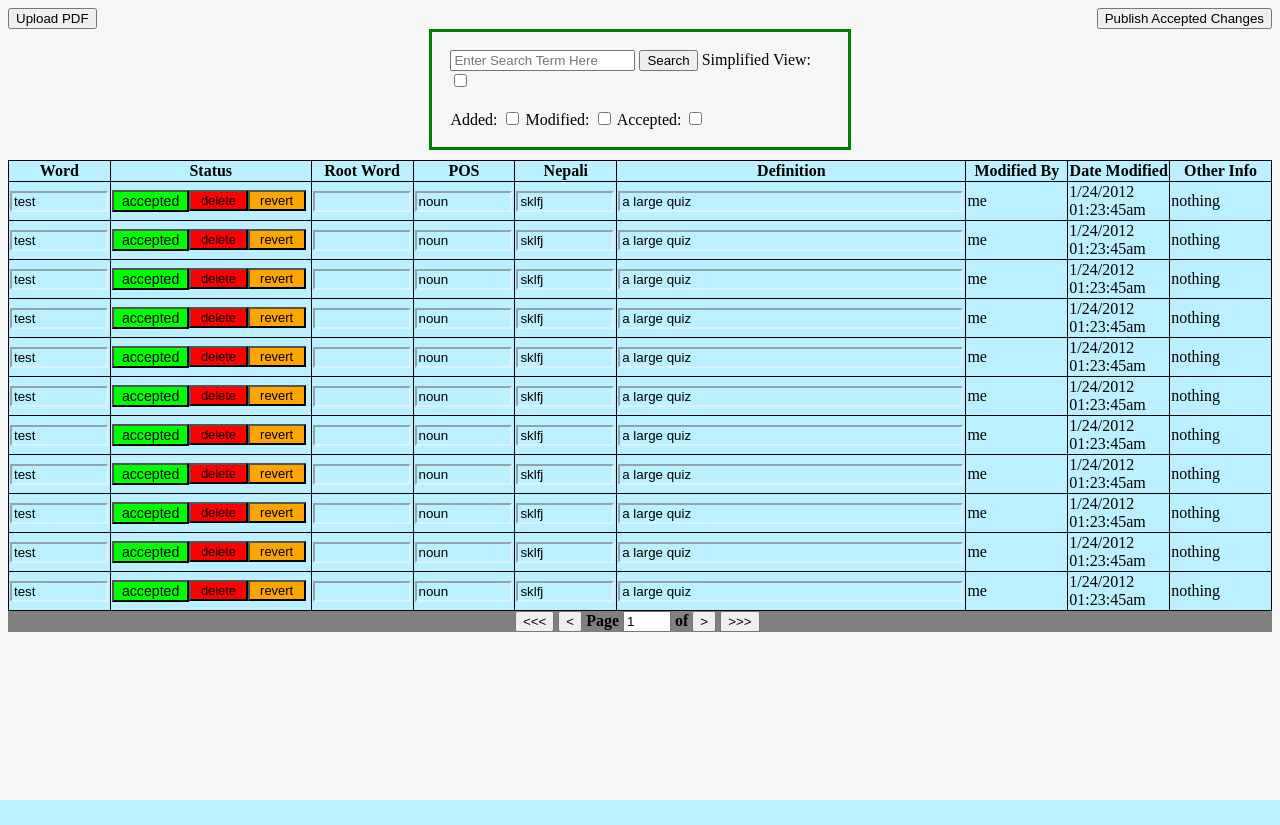
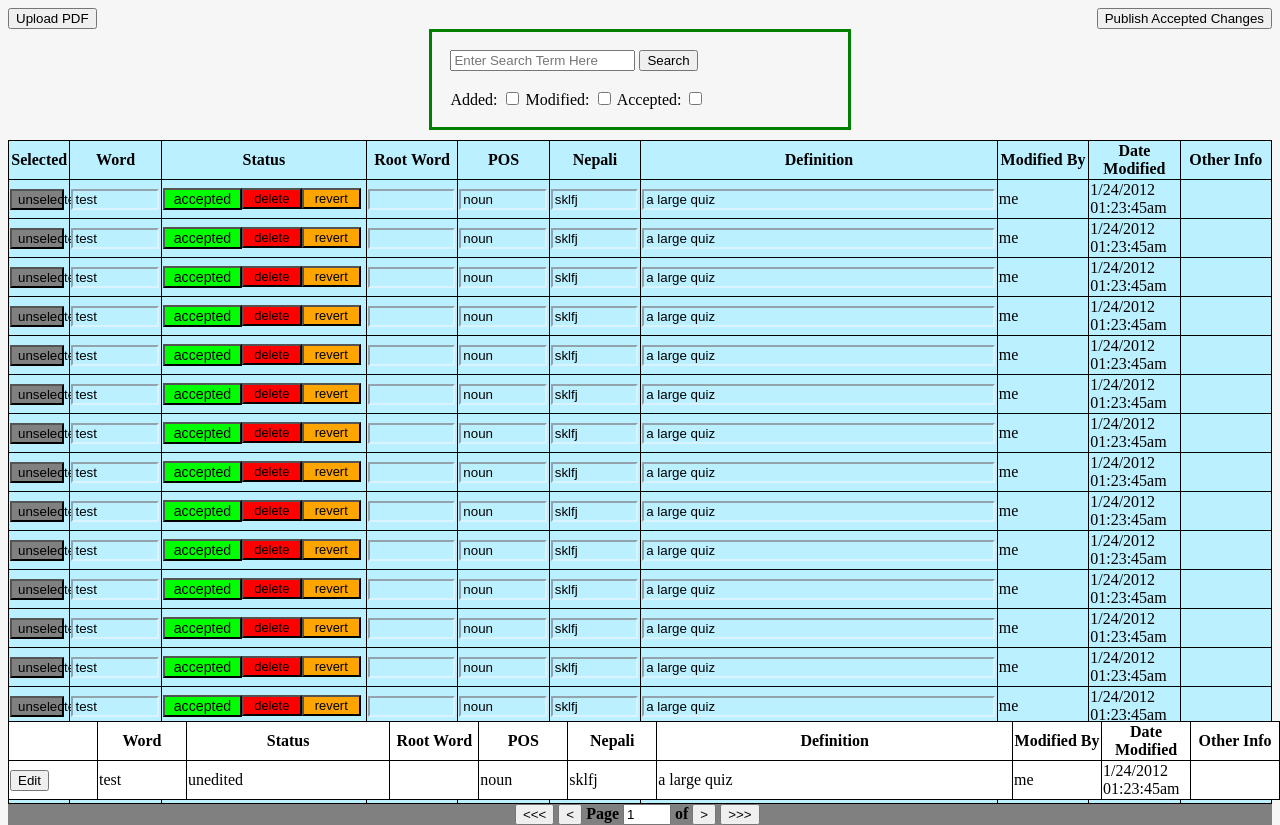
Before and after one commit to nsinghal7/LoomaDictionary2016, a PHP site: page /editor.html in a window 1280 px wide. Before the commit the page ends 800 px from the top, so only its background shows below. Run offline with PHP 8.4, Linux system fonts and the light colour scheme.

Commit message:
Remake editor page
re-redoes editor page to have staging data with multiple pages and
words on top and official definitions for selected words on the bottom.
still uses test cases in backend.php

```diff
--- a/LoomaDictionary2016/backend.php
+++ b/LoomaDictionary2016/backend.php
@@ -48,43 +48,14 @@
 		return true;
 	}
 
-	/**
-	 * Reads all definitions that match the inputted search arguments and returns them
-	 * @param array $args The search arguments
-	 * @param connection $officialConnection The connection to the official database
-	 * @param connection $stagingConnection The connection to the staging database
-	 * @return array An array in the following format:
-	 * {format: 'simple', page: the page of the search (integer),
-	 * 		maxPage: the maximum page available with the same search (integer),
-	 * 		words: array of staging-style word objects
-	 * }
-	 */
-	function readSimplified($args, $officialConnection, $stagingConnection) {
+	function readStaging($args, $stagingConnection) {
 		global $testword;
-		$ans = array('format' => 'simple', 'page' => 1, 'maxPage' => 1, 'words' =>
-				array($testword));
-		return $ans;
+		return array("page" => 1, "maxPage" => 1, "words" => array($testword, $testword, $testword, $testword, $testword, $testword, $testword, $testword, $testword, $testword, $testword, $testword, $testword, $testword, $testword, $testword));
 	}
 
-	/**
-	 * Reads all definitions that match the inputted search arguments and returns them along
-	 * with all other definitions for those words
-	 * @param array $args The search arguments
-	 * @param connection $officialConnection The connection to the official database
-	 * @param connection $stagingConnection The connection to the staging database
-	 * @return array An array in the following format:
-	 * {format: 'simple', page: the page of the search (integer),
-	 * 		maxPage: the maximum page available with the same search (integer),
-	 * 		words: array of staging-style word objects
-	 * }
-	 */
-	function readAdvanced($args, $officialConnection, $stagingConnection) {
+	function readOfficial($args, $officialConnection) {
 		global $testword;
-
-		$ans = array('format' => 'advanced', 'page' => 1, 'maxPage' => 1, 'words' =>
-				array($testword, $testword, $testword, $testword, $testword, $testword,
-						$testword, $testword, $testword, $testword, $testword));
-		return $ans;
+		return array($testword);
 	}
 
 	/**
@@ -140,6 +111,10 @@
 		return $testword;
 	}
 
+	function moveToStaging($moveId, $officialConnection, $stagingConnection, $user) {
+		return true;
+	}
+
 	$officialConnection;
 	$stagingConnection;
 
@@ -172,12 +147,10 @@
 									'value' => "added words, skipped $skipped words");
 		} elseif ($_SERVER['REQUEST_METHOD'] == 'GET' and isset($_REQUEST['searchArgs'])) {
 			// searches for the definitions specified by the 'searchArgs' and returns results
-			if ($_REQUEST['simplified'] == "true") {
-				$response['data'] = readSimplified($_REQUEST['searchArgs'],
-												$officialConnection, $stagingConnection);
+			if ($_REQUEST['staging'] == "true") {
+				$response['data'] = readStaging($_REQUEST['searchArgs'], $stagingConnection);
 			} else {
-				$response['data'] = readAdvanced($_REQUEST['searchArgs'],
-												$officialConnection, $stagingConnection);
+				$response['data'] = readOfficial($_REQUEST['searchArgs'], $officialConnection);
 			}
 		} elseif ($_SERVER['REQUEST_METHOD'] == 'GET' and isset($_REQUEST['publish'])) {
 			// publishes accepted changes to the official database
@@ -201,6 +174,14 @@
 				$response['status'] = array('type' => 'error',
 												'value' => 'modification failed');
 			}
+		} elseif($_SERVER['REQUEST_METHOD'] == 'GET' and isset($_REQUEST['moveId'])) {
+			$success = moveToStaging($_REQUEST['moveId'], $officialConnection,
+									$stagingConnection, $_REQUEST['loginInfo']['user']);
+			if($success) {
+				$response['status'] = array('type' => 'success');
+			} else {
+				$response['status'] = array('type' => 'error', 'value' => 'moving failed');
+			}
 		} else {
 			// the arguments didn't match any acceptable requests
 			$response['status'] = array('type' => 'error', 'value' => 'invalid request',
@@ -215,6 +196,7 @@
 
 	//return json encoded response
 	$encoded = json_encode($response);
+	error_log("$encoded");
 	header('Content-type: application/json');
 	exit($encoded);
 
--- a/LoomaDictionary2016/css/editor.css
+++ b/LoomaDictionary2016/css/editor.css
@@ -1,7 +1,11 @@
 @CHARSET "UTF-8";
-
+html {
+	height: 100%;
+}
 body {
 	background-color: #f6f6f6;
+	min-height: 100%;
+	max-height: 100%;
 }
 
 .popupDiv {
@@ -60,6 +64,10 @@ body {
 	background-color: #baf0ff;
 }
 
+#resultsArea {
+	overflow: auto;
+}
+
 #pageSwitcherSuper {
 	left: 0%;
 	width: 100%;
@@ -85,7 +93,6 @@ body {
 	opacity: 0.4;
 }
 
-
 table, th, td {
     border: 1px solid black;
     border-collapse: collapse;
@@ -100,7 +107,7 @@ td {
 	table-layout: fixed;
 }
 
-#resultsTable  tr  td  p {
+table  tr  td  p {
 	word-wrap: break-word;
 	margin-top: 0px;
 	margin-bottom: 0px;
@@ -117,8 +124,8 @@ td {
 	color: red;
 }
 
-.wordCol, .rootCol, .posCol, .nepCol, .modCol, .dateCol, .otherCol {
-	width: 8%;
+.wordCol, .rootCol, .posCol, .nepCol, .modCol, .dateCol, .otherCol, .selectedCol, .editCol {
+	width: 7%;
 }
 
 .defCol {
@@ -154,3 +161,27 @@ td {
 	word-wrap: normal;
 	width: 30%;
 }
+
+.selectedCol button {
+	height: 100%;
+	width: 100%;
+}
+.selectedWord {
+	background-color: #1ace01;
+}
+
+.unselectedWord::before {
+	content: "un";
+}
+
+.unselectedWord {
+	background-color: gray;
+}
+
+
+#officialViewer {
+	position: fixed;
+	bottom: 0px;
+	z-index: 90;
+	background-color: white;
+}
--- a/LoomaDictionary2016/editor.html
+++ b/LoomaDictionary2016/editor.html
@@ -31,7 +31,6 @@
 	<form id="searchForm" class="centeredSection">
 		<input type="text" name="wordPart" id="wordPart" placeholder="Enter Search Term Here">
 		<input type="button" value="Search" id="searchButton" onclick="submitSearch()">
-		Simplified View: <input type="checkbox" id="simplified" name="simplified">
 		<br><br>
 		Added: <input type="checkbox" name="added" id="added">
 		Modified: <input type="checkbox" name="modified" id="modified">
@@ -45,6 +44,7 @@
 	<div id="resultsArea">
 		<table id="resultsTable">
 			<tr>
+				<th class="selectCol">Selected</th>
 				<th class="wordCol">Word</th>
 				<th class="statCol">Status</th>
 				<th class="rootCol">Root Word</th>
@@ -73,6 +73,23 @@
 
 </div>
 
+<div id="officialViewer">
+	<table id="officialTable">
+		<tr>
+			<th class="editCol"></th>
+			<th class="wordCol">Word</th>
+			<th class="statCol">Status</th>
+			<th class="rootCol">Root Word</th>
+			<th class="posCol">POS</th>
+			<th class="nepCol">Nepali</th>
+			<th class="defCol">Definition</th>
+			<th class="modCol">Modified By</th>
+			<th class="dateCol">Date Modified</th>
+			<th class="otherCol">Other Info</th>
+		</tr>
+	</table>
+</div>
+
 
 
 <script>
--- a/LoomaDictionary2016/js/editor.js
+++ b/LoomaDictionary2016/js/editor.js
@@ -15,6 +15,12 @@ var maxPage = 1;
  * version on the cloud without having to reload the page
  */
 var words = [];
+
+
+/**
+ * The list of official definitions for the currently selected word
+ */
+var officialDefs = [];
 
 /**
  * Notes the text specified by the last search so the search can be repeated if necessary
@@ -36,11 +42,11 @@ var prevModified = false;
  */
 var prevAccepted = false;
 
+
 /**
- * Notes whether the last search specified 'simplified' so the search can be repeated
+ * The word currently selected and displayed in the bottom bar
  */
-var prevSimplified = false;
-
+var selectedWord = "";
 
 /**
  * To be called on startup. Sets up the screen and pulls data from the backend.
@@ -57,7 +63,7 @@ function startup() {
 function showUploadDiv() {
 	$("#uploadPDFDiv").show();
 	$("#progressDisplay").text("");
-	$("#menuArea, #viewArea").addClass("disableButtons");
+	$("#menuArea, #viewArea, #officialViewer").addClass("disableButtons");
 }
 
 
@@ -67,7 +73,7 @@ function showUploadDiv() {
 function hideUploadDiv() {
 	if(!processing) {
 		$("#uploadPDFDiv").hide();
-		$("#menuArea, #viewArea").removeClass("disableButtons");
+		$("#menuArea, #viewArea, #officialViewer").removeClass("disableButtons");
 	}
 }
 
@@ -134,7 +140,6 @@ function submitSearch(oldSearch) {
 		prevAdded = $("#added").prop("checked")
 		prevModified = $("#modified").prop("checked");
 		prevAccepted = $("#accepted").prop("checked");
-		prevSimplified = $("#simplified").prop("checked");
 	}
 	$.get("backend.php",
 			{'loginInfo': {"allowed": true, 'user': 'me'},
@@ -143,7 +148,7 @@ function submitSearch(oldSearch) {
 						'modified': prevModified,
 						'accepted': prevAccepted,
 						'page': oldSearch?$("#pageInput").val():1},
-			'simplified': prevSimplified},
+			'staging': true},
 			function(data, status, jqXHR) {
 				// called when server responds
 				//TODO handle errors after the format for error responses is determined
@@ -168,6 +173,8 @@ function submitSearch(oldSearch) {
 					// adds the new row to the table
 					table.append(row);
 				}
+				// reload officialTable
+				loadOfficialTable();
 			}, 'json');
 }
 
@@ -188,6 +195,11 @@ function createTableEntry(word, i) {
 	}
 
 	// add each field
+	row.append($('<td class="selectedCol"> <button onclick="selectWord(\''
+				+ words[i]['wordData']['word'] + '\')" class="'
+				+ (words[i]['wordData']['word'] == selectedWord ? "" : "un")
+				+ 'selectedWord" word="' + words[i]['wordData']['word']
+				+ '">selected</button></td>'));
 	row.append(createEditableTd("word", i, word["wordData"]["word"]));
 	var stat;
 	if(word['stagingData']['deleted']) {
@@ -218,8 +230,7 @@ function createTableEntry(word, i) {
 			+ (word['wordData']["mod"]) + '</p></td>'));
 	row.append($('<td class="dateCol"><p>'
 			+ (word['wordData']["date"]) + '</p></td>'));
-	row.append($('<td class="otherCol"><p>'
-			+ (word['wordData']["other"] || "") + '</p></td>'));
+	row.append($('<td class="otherCol"><p></p></td>'));
 	return row;
 }
 
@@ -298,8 +309,14 @@ function edit(type, index) {
 			"Are you sure you want to revert all unpublished changes to this entry?")) {
 		return;
 	}
+
+	// if published, stat button should have no effect
+	if(type == 'stat' && elem.text() == 'unedited') {
+		return;
+	}
+
 	// disable all of screen until the response so that there won't be any collisions
-	$("#menuArea, #viewArea").addClass("disableButtons");
+	$("#menuArea, #viewArea, #officialViewer").addClass("disableButtons");
 
 	// request change
 	$.post('backend.php', {'loginInfo': {'allowed': true, 'user': 'me'},
@@ -330,6 +347,69 @@ function edit(type, index) {
 				}
 
 				// unlock screen so the user can continue
-				$("#menuArea, #viewArea").removeClass("disableButtons");
+				$("#menuArea, #viewArea, #officialViewer").removeClass("disableButtons");
 			}, 'json');
 }
+
+
+function selectWord(word) {
+	selectedWord = word;
+	// select correct words
+	$(".selectedWord").addClass("unselectedWord").removeClass("selectedWord");
+	$(".unselectedWord[word='" + selectedWord + "']").addClass("selectedWord")
+										.removeClass("unselectedWord");
+
+	loadOfficialTable();
+}
+
+function loadOfficialTable() {
+	$.get("backend.php",
+			{'loginInfo': {"allowed": true, 'user': 'me'},
+			'searchArgs': {'text': prevText,
+						'added': prevAdded,
+						'modified': prevModified,
+						'accepted': prevAccepted},
+			'staging': false}, function(data, status, jqXHR) {
+				if(data != null) {
+					officialDefs = data['data'];
+					function createOfficialTd(word, field) {
+						return $("<td class='" + field + "Col'> <p>"
+									+ (word['wordData'][field] || "") + "</p></td>");
+					}
+					var table = $("#officialTable");
+					table.find("tr:gt(0)").remove();
+					for(var i = 0; i < officialDefs.length; i++) {
+						var row = $("<tr>");
+						row.append($("<td class='editCol'><button id='edit_" + i
+								+ "' onclick='moveOfficial(" + i + ");'>Edit</button></td>"));
+						row.append(createOfficialTd(officialDefs[i], "word"));
+						row.append($("<td class='statCol'><p>unedited</p></td>"));
+						row.append(createOfficialTd(officialDefs[i], "root"));
+						row.append(createOfficialTd(officialDefs[i], "pos"));
+						row.append(createOfficialTd(officialDefs[i], "nep"));
+						row.append(createOfficialTd(officialDefs[i], "def"));
+						row.append(createOfficialTd(officialDefs[i], "mod"));
+						row.append(createOfficialTd(officialDefs[i], "date"));
+						row.append($("<td class='other'><p></p></td>"));
+						table.append(row);
+					}
+				} else {
+					alert("loading from official database failed");
+				}
+			}, 'json');
+}
+
+function moveOfficial(index) {
+	$.get("backend.php",
+			{'loginInfo': {"allowed": true, 'user': 'me'},
+			'moveId': officialDefs[index]['wordData']['id'] + ""},
+		function(data, status, jqXHR) {
+			if(data['status']['type'] == 'success') {
+				// reload page, don't notify, since success is expected
+				submitSearch(true);
+			} else {
+				// notify that it failed and leave page
+				alert("moving word to staging failed");
+			}
+		}, 'json');
+}
```
